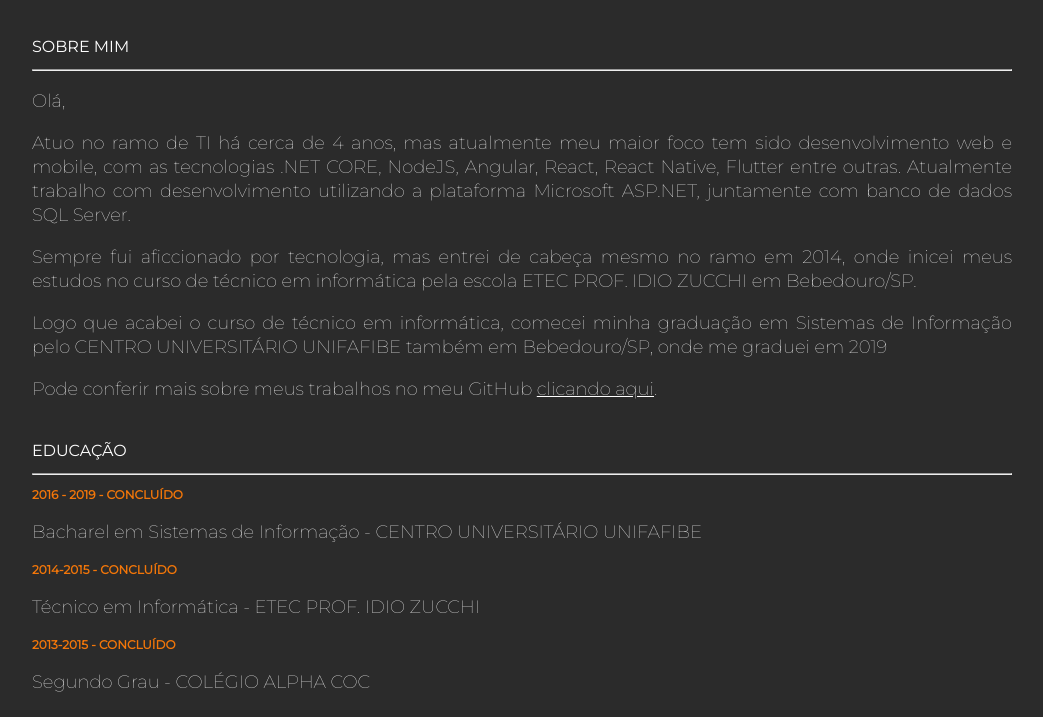
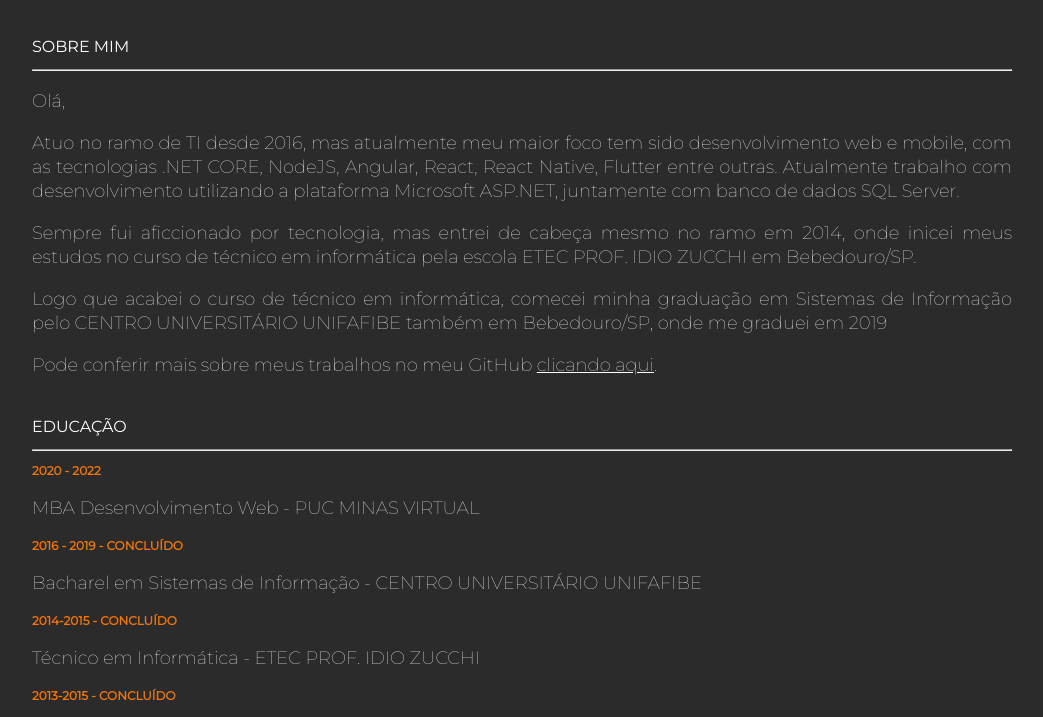
Before and after one commit to gahantognoli/portfolio, a plain HTML site: page curriculo.html in a window 1280 px wide. Shown: the part 455-1172 px from the top of the page, without its empty margins (118-1161 px from the left). Drawn offline with Linux system fonts and the light colour scheme.

Commit message:
Update curriculo.html

```diff
--- a/curriculo.html
+++ b/curriculo.html
@@ -81,7 +81,7 @@
 		<p>Olá,</p>
 
 		<p>
-			Atuo no ramo de TI há cerca de 4 anos, mas atualmente meu maior foco tem sido desenvolvimento web e mobile,
+			Atuo no ramo de TI desde 2016, mas atualmente meu maior foco tem sido desenvolvimento web e mobile,
 			com as tecnologias .NET CORE, NodeJS, Angular, React, React Native, Flutter entre outras. Atualmente trabalho
 			com desenvolvimento utilizando a plataforma Microsoft ASP.NET, juntamente com banco de dados SQL Server.
 		</p>
@@ -102,6 +102,10 @@
 
 		<h2>Educação</h2>
 		<hr />
+
+		<h3>2020 - 2022</h3>
+
+		<p>MBA Desenvolvimento Web - PUC MINAS VIRTUAL</p>
 
 		<h3>2016 - 2019 - Concluído</h3>
 
```
